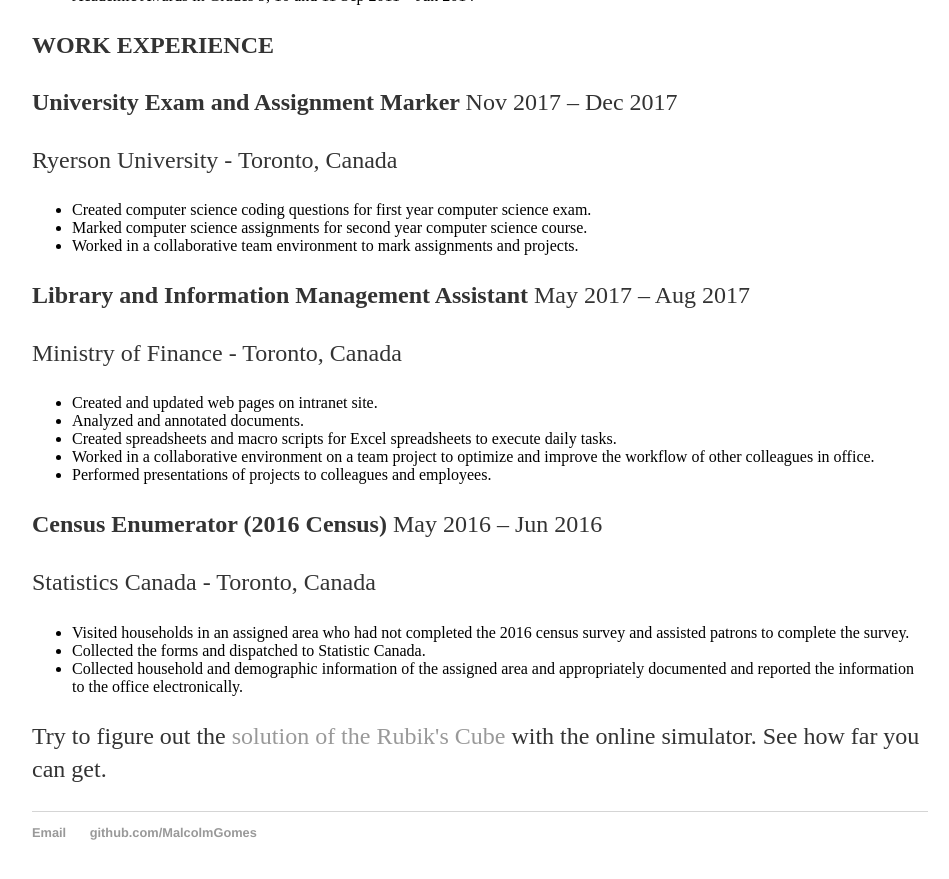
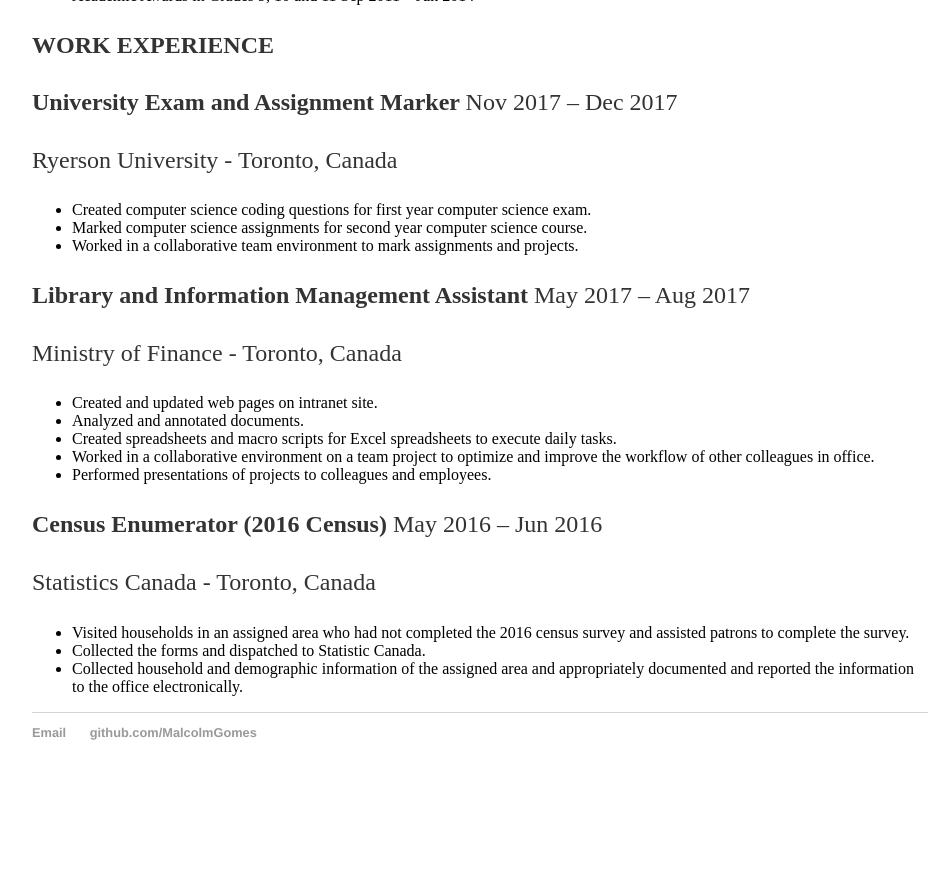
Before and after one commit to MalcolmGomes/MalcolmGomes.github.io, a Jekyll site: the page built from cv.html, in a window 1280 px wide and 900 px high, scrolled down 1363 px. Shown: the top 879 px of the window, without its empty margins (160-1109 px from the left). Built offline with Jekyll 4.4.1, drawn with Linux system fonts in a browser that asks for light colours; after the commit the page ends 2163 px from its top, so only the background shows below that.

Commit message:
Update cv.html

```diff
--- a/cv.html
+++ b/cv.html
@@ -72,5 +72,4 @@
 <li>Collected the forms and dispatched to Statistic Canada.</li>
 <li>Collected household and demographic information of the assigned area and appropriately documented and reported the information to the office electronically.</li>
 </ul>
-<p>Try to figure out the <a href="http://rubiks-cu.be/#tutorial">solution of the Rubik's Cube</a> with the online simulator. See how far you can get.</p>
 </div><!-- /.blurb -->
```
